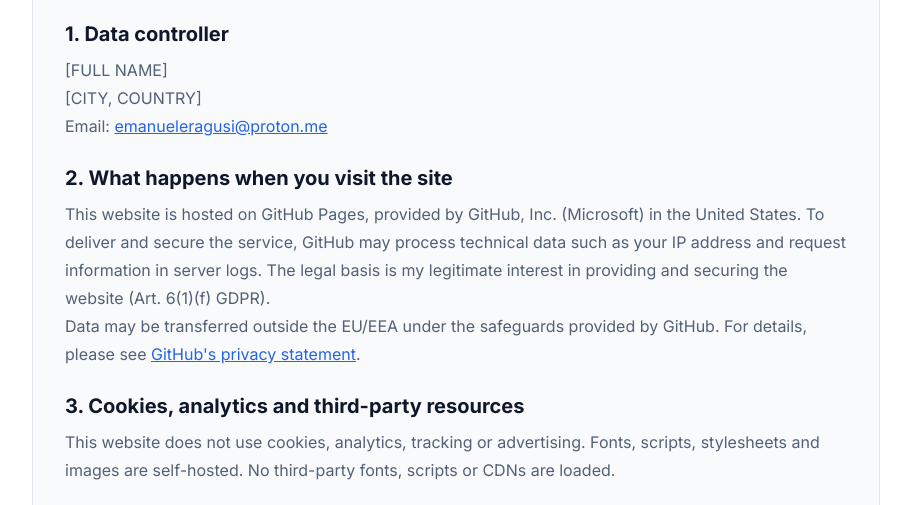
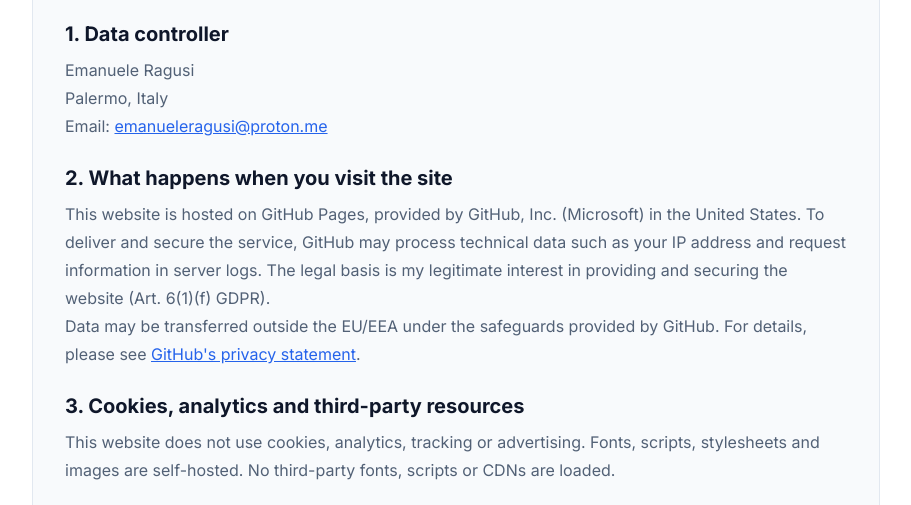
Before and after one commit to emanueleragusi/emanueleragusi.github.io, a website: page privacy.html in a window 1280 px wide. Shown: the part 237-742 px from the top of the page, without its empty margins (184-1095 px from the left). Drawn offline with Linux system fonts and the light colour scheme.

Commit message:
Update privacy policy with correct personal details

```diff
--- a/privacy.html
+++ b/privacy.html
@@ -29,7 +29,7 @@
             <div class="space-y-6 leading-7 text-muted">
                 <section>
                     <h2 class="mb-2 text-xl font-bold text-ink">1. Data controller</h2>
-                    <p>[FULL NAME]<br>[CITY, COUNTRY]<br>Email: <a href="mailto:emanueleragusi@proton.me" class="text-accent underline">emanueleragusi@proton.me</a></p>
+                    <p> Emanuele Ragusi<br>Palermo, Italy<br>Email: <a href="mailto:emanueleragusi@proton.me" class="text-accent underline">emanueleragusi@proton.me</a></p>
                 </section>
                 <section>
                     <h2 class="mb-2 text-xl font-bold text-ink">2. What happens when you visit the site</h2>
```
